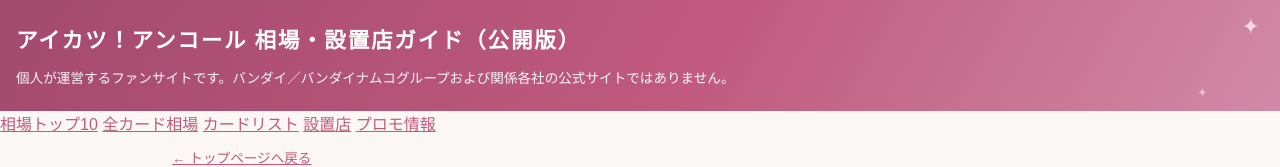
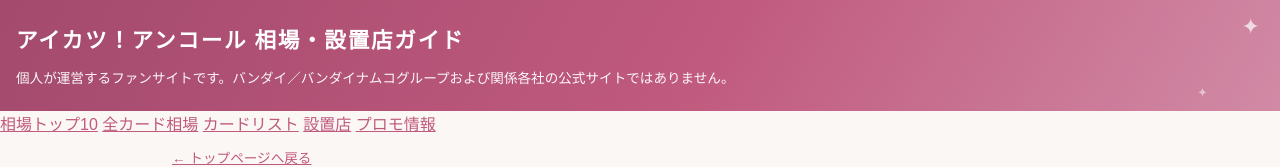
Before and after one commit to aikatsu-encore-guide/aikatsu-encore-guide, a plain HTML site: page cards.html in a window 1280 px wide. Shown: the top 167 px of the page. Drawn offline with Linux system fonts and the light colour scheme.

Commit message:
ヘッダーのタイトルを1行に変更

```diff
--- a/cards.html
+++ b/cards.html
@@ -17,7 +17,7 @@
 </head>
 <body>
 <header class="site-header">
-  <h1><a href="index.html" style="color:inherit;text-decoration:none;">アイカツ！アンコール 相場・設置店ガイド（公開版）</a></h1>
+  <h1><a href="index.html" style="color:inherit;text-decoration:none;">アイカツ！アンコール 相場・設置店ガイド</a></h1>
   <p>個人が運営するファンサイトです。バンダイ／バンダイナムコグループおよび関係各社の公式サイトではありません。</p>
 </header>
 <nav class="chipnav" aria-label="ページ移動">
```
